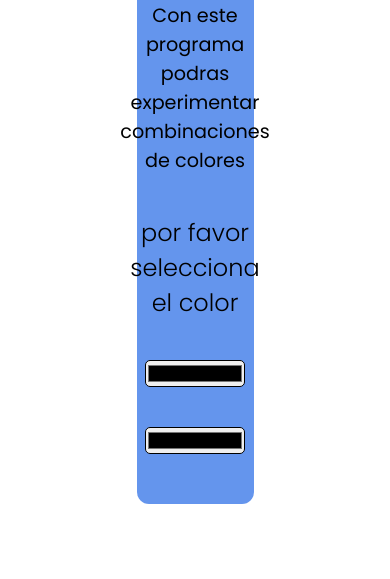
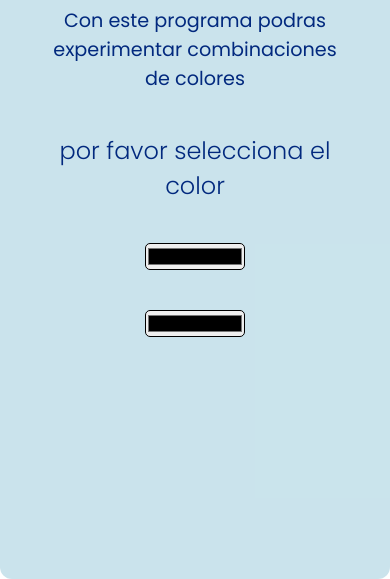
Before and after one commit to djpalacio/Cambio-de-color, a plain HTML site: page index.html in a window 390 px wide. Shown: the part 265-844 px from the top of the page. Drawn offline with Linux system fonts and the light colour scheme.

Commit message:
se agregaron mediaqueris para hacerlo responsivo

```diff
--- a/style.css
+++ b/style.css
@@ -3,6 +3,7 @@
   margin: 0;
   padding: 0;
   font-family: "Poppins", sans-serif;
+  color: #02297e;
 
 }
 
@@ -13,7 +14,7 @@
   padding: 50px;
   width: 30%;
   height: 90%;
-  background-color: cornflowerblue;
+  background-color:#9ecddd8c;
   margin: 0 auto;
   margin-top: 100px;
   border-radius: 12px;
@@ -41,3 +42,24 @@
   width: 100px;
   border-radius: 5px;
 }
+
+@media (max-width: 480px) {
+  .container {
+      width: 95%;
+      padding-top: 10px;
+  }
+
+  .resultado{
+      text-align: center;
+      margin-top: 0;
+
+  }
+
+  .container{
+      width: 100vw;
+      height: 100vh;
+      justify-content: center;
+      margin-top: 0;
+
+  }
+}
```
